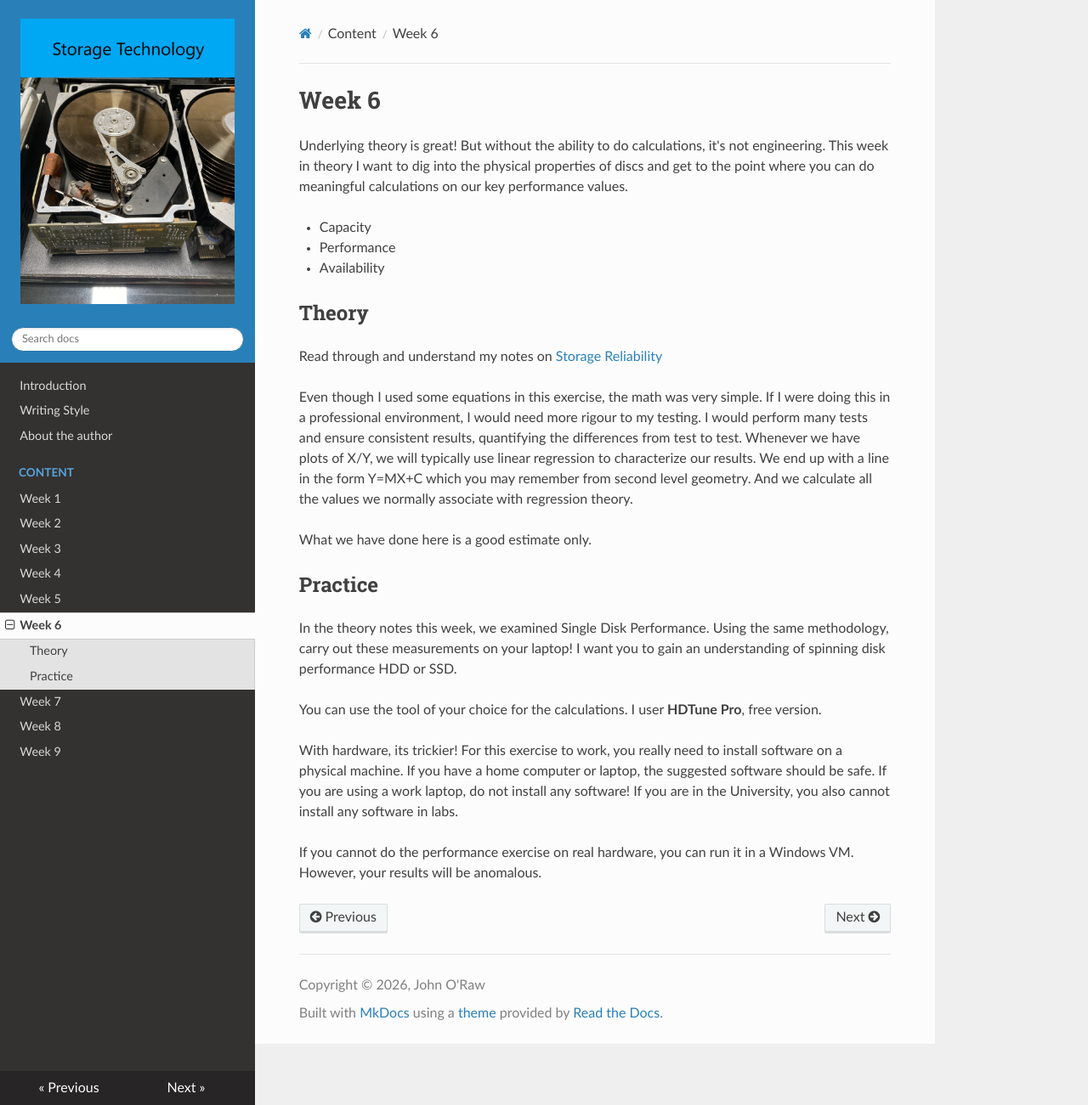
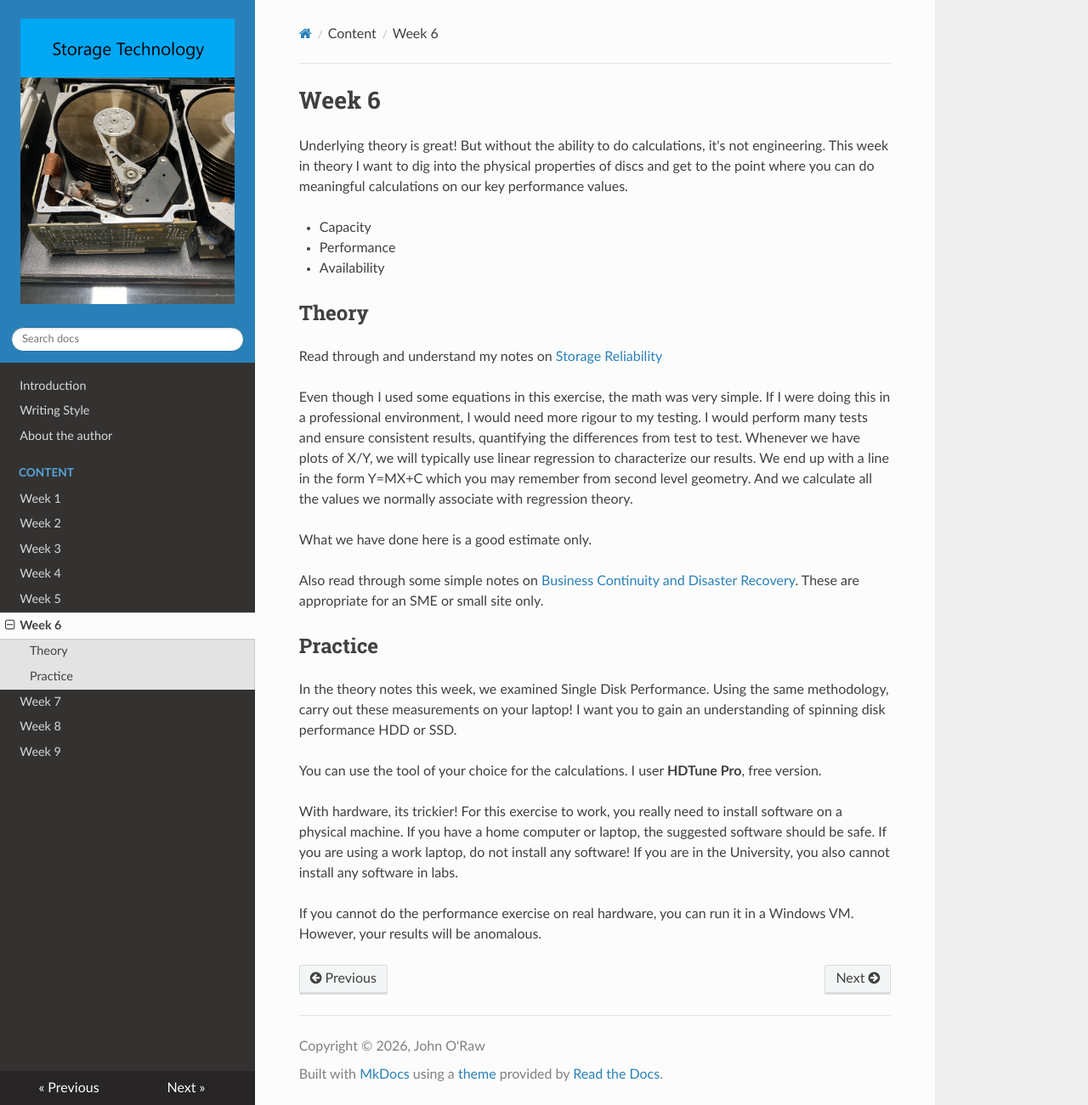
Before and after one commit to JOR-Donegal/Storage26, an MkDocs documentation site: the page built from docs/Content/f.md, in a window 1280 px wide and 1301 px high. Shown: the whole window at 85% size. Built offline with MkDocs 1.6.1, drawn with Linux system fonts in a browser that asks for light colours; nearby versions of some CDN libraries.

Commit message:
Content BC & DR

```diff
--- a/docs/Content/f.md
+++ b/docs/Content/f.md
@@ -13,6 +13,8 @@ Whenever we have plots of X/Y, we will typically use linear regression to charac
 
 What we have done here is a good estimate only.
 
+Also read through some simple notes on [Business Continuity and Disaster Recovery](https://jor-donegal.github.io/BCandDR26/). These are appropriate for an SME or small site only.
+
 ## Practice
 In the theory notes this week, we examined Single Disk Performance. Using the same methodology, carry out these measurements on your laptop! I want you to gain an understanding of spinning disk performance HDD or SSD.
 
```
